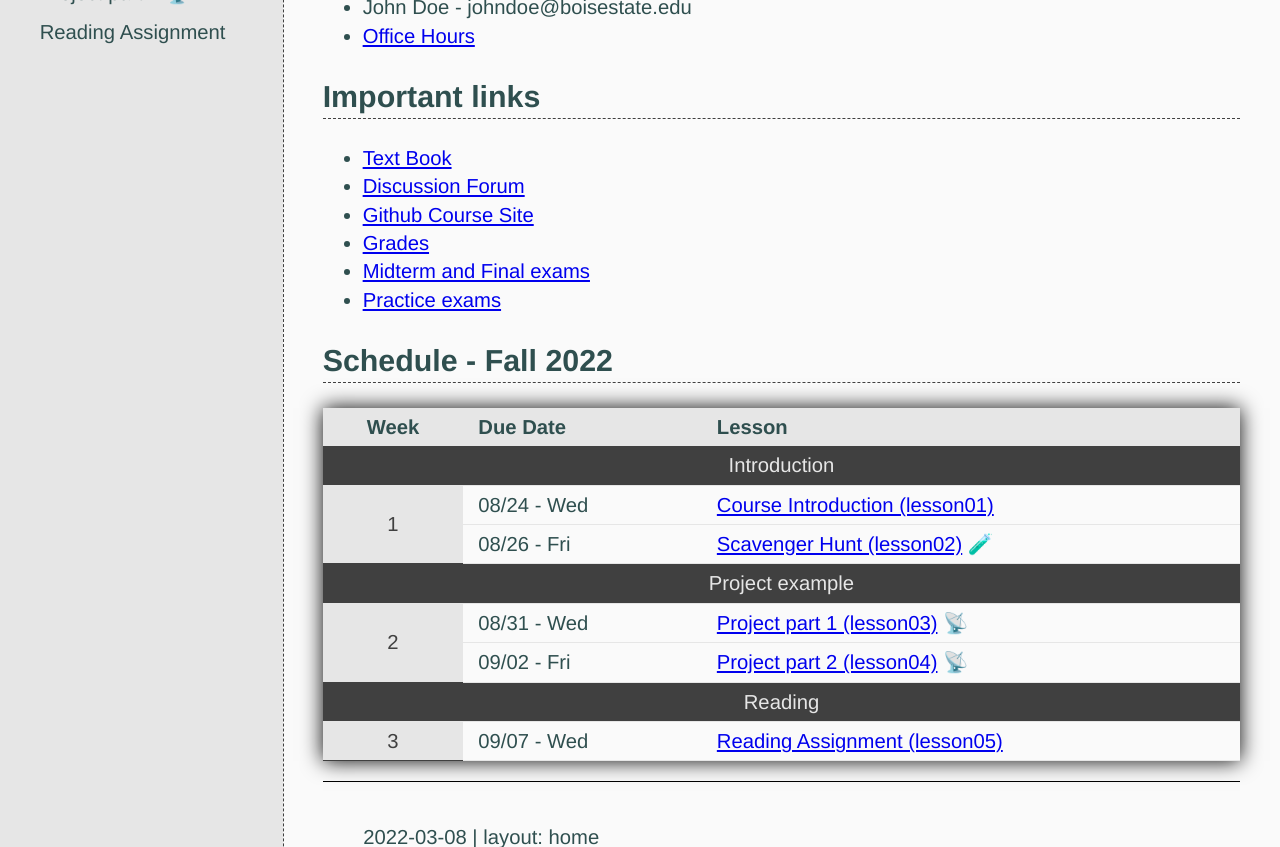
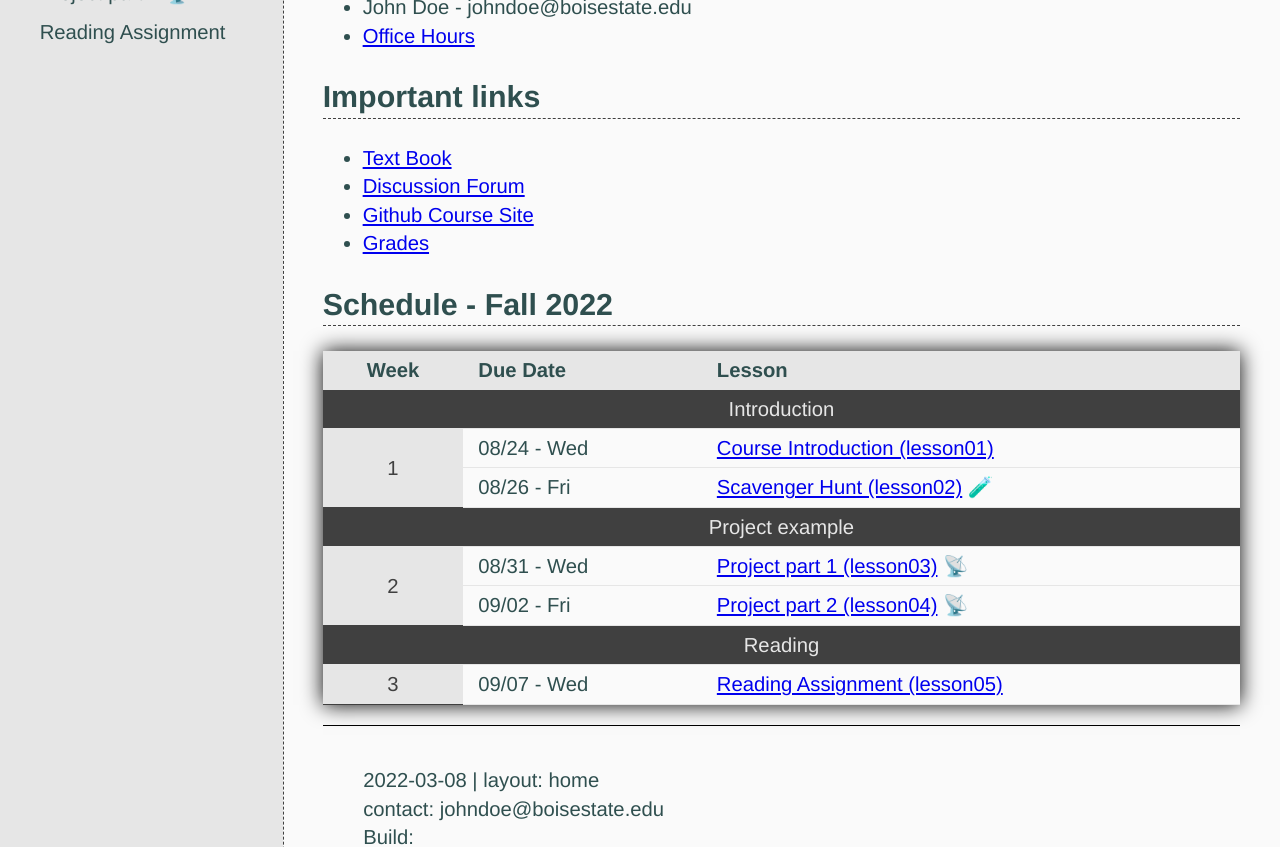
Before and after one commit to shanep/class-theme, a Jekyll site: the page built from index.html, in a window 1280 px wide and 900 px high, scrolled down 449 px, cut to the strip 0-847 px from the top of the window. Built offline with Jekyll 4.4.1, drawn with Linux system fonts in a browser that asks for light colours.

Commit message:
updated template

```diff
--- a/_includes/semester-info.html
+++ b/_includes/semester-info.html
@@ -33,8 +33,6 @@
     <li><a href="{{tableFile.discussion}}">Discussion Forum</a></li>
     <li><a href="{{tableFile.github}}">Github Course Site</a></li>
     <li><a href="{{tableFile.grades}}">Grades</a></li>
-    <li><a href="{{tableFile.exams}}">Midterm and Final exams</a></li>
-    <li><a href="{{tableFile.example-exams}}">Practice exams</a></li>
   </ul>
 
   <h2 id="schedule">Schedule - {{tableFile.semester}}</h2>
```
Also changed, not shown: shanep-class.gemspec.
